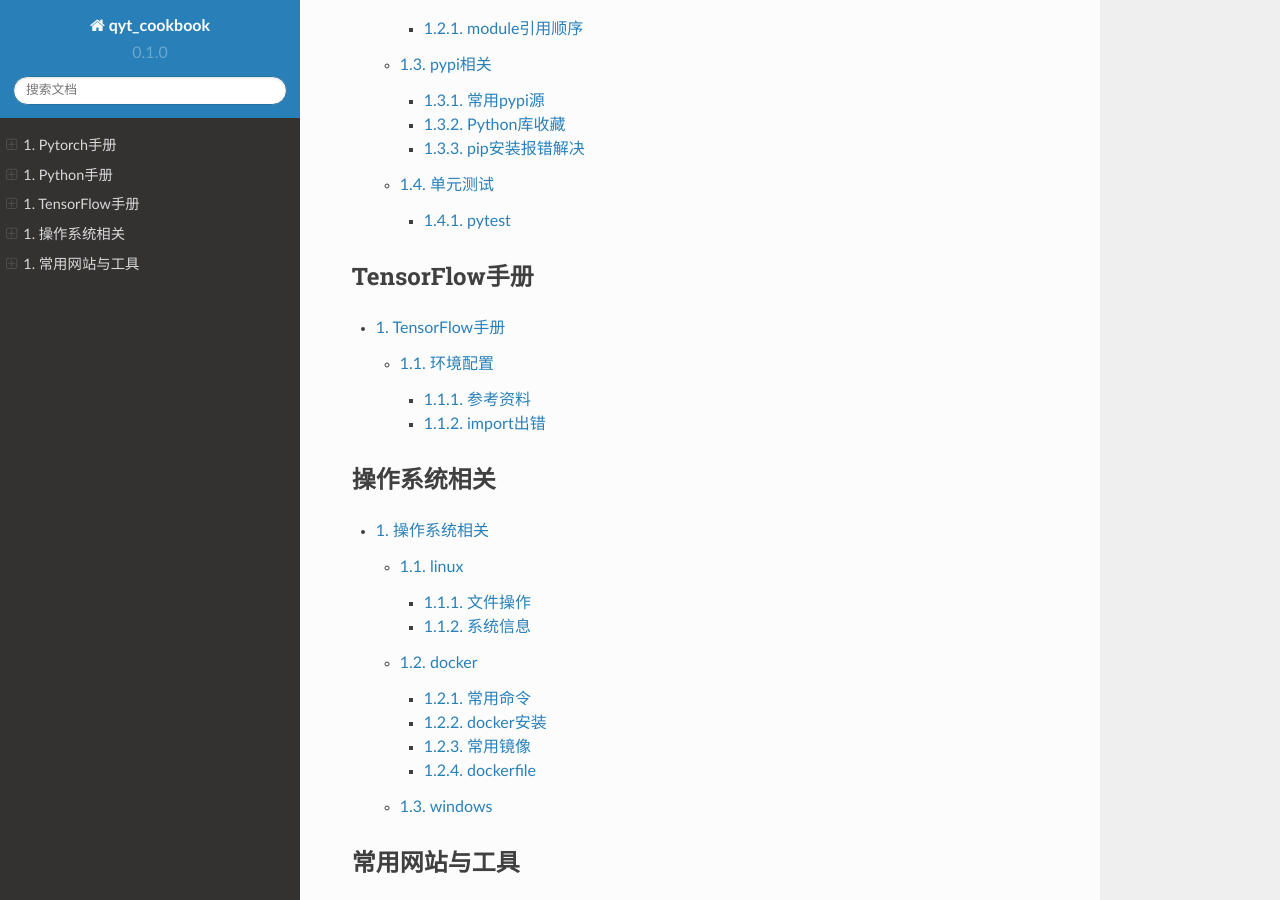
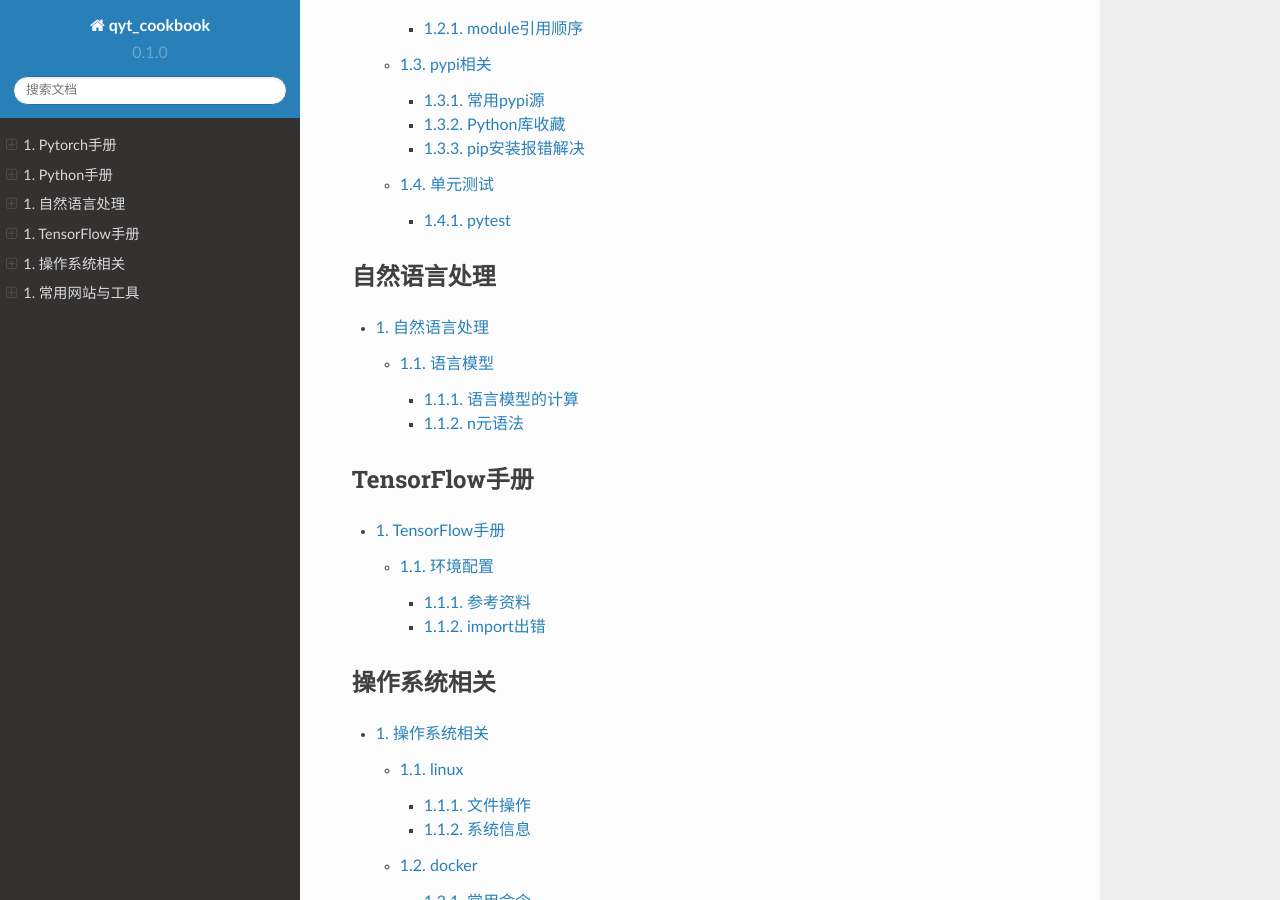
Before and after one commit to q759729997/qyt_cookbook, a Sphinx documentation site: the page built from qyt_cookbook/source/index.rst, in a window 1280 px wide and 900 px high, scrolled down 1706 px. Built offline with Sphinx 7.4.7 and the Read the Docs theme 2.0.0, drawn with Linux system fonts in a browser that asks for light colours.

Commit message:
语言模型（language model）

```diff
--- a/qyt_cookbook/source/index.rst
+++ b/qyt_cookbook/source/index.rst
@@ -23,6 +23,15 @@
    :numbered:
 
    Python手册 </python/index>
+
+自然语言处理
+----------------
+
+.. toctree::
+   :maxdepth: 3
+   :numbered:
+
+   自然语言处理 </nlp/index>
 
 TensorFlow手册
 ----------------
--- /dev/null
+++ b/qyt_cookbook/source/nlp/index.rst
@@ -0,0 +1,10 @@
+.. Pytorch手册
+
+========================================
+Python手册
+========================================
+
+.. toctree::
+   :maxdepth: 2
+
+   语言模型 </nlp/language_model>
--- /dev/null
+++ b/qyt_cookbook/source/nlp/language_model.rst
@@ -0,0 +1,53 @@
+==================
+语言模型
+==================
+
+- 语言模型（language model）是自然语言处理的重要技术。
+- 自然语言处理中最常见的数据是文本数据。我们可以把一段自然语言文本看作一段离散的时间序列。假设一段长度为 :math:`T` 的文本中的词依次为 :math:`w_1, w_2, \ldots, w_T` ，那么在离散的时间序列中， :math:`w_t` （ :math:`1 \leq t \leq T` ）可看作在时间步（time step） :math:`t` 的输出或标签。给定一个长度为 :math:`T` 的词的序列 :math:`w_1, w_2, \ldots, w_T` ，语言模型将计算该序列的概率：
+
+.. math::
+
+	P(w_1, w_2, \ldots, w_T)
+
+- 语言模型可用于提升语音识别和机器翻译的性能。例如，在语音识别中，给定一段“厨房里食油用完了”的语音，有可能会输出“厨房里食油用完了”和“厨房里石油用完了”这两个读音完全一样的文本序列。如果语言模型判断出前者的概率大于后者的概率，我们就可以根据相同读音的语音输出“厨房里食油用完了”的文本序列。在机器翻译中，如果对英文“you go first”逐词翻译成中文的话，可能得到“你走先”“你先走”等排列方式的文本序列。如果语言模型判断出“你先走”的概率大于其他排列方式的文本序列的概率，我们就可以把“you go first”翻译成“你先走”。
+
+语言模型的计算
+######################
+
+- 假设序列 :math:`w_1, w_2, \ldots, w_T` 中的每个词是依次生成的，我们有
+
+.. math::
+
+	P(w_1, w_2, \ldots, w_T) = \prod_{t=1}^T P(w_t \mid w_1, \ldots, w_{t-1})
+
+- 例如，一段含有4个词的文本序列的概率
+
+.. math::
+
+	P(w_1, w_2, w_3, w_4) =  P(w_1) P(w_2 \mid w_1) P(w_3 \mid w_1, w_2) P(w_4 \mid w_1, w_2, w_3)
+
+- 为了计算语言模型，我们需要计算词的概率，以及一个词在给定前几个词的情况下的条件概率，即语言模型参数。设训练数据集为一个大型文本语料库，如维基百科的所有条目。词的概率可以通过该词在训练数据集中的相对词频来计算。例如， :math:`P(w_1)` 可以计算为 :math:`w_1` 在训练数据集中的词频（词出现的次数）与训练数据集的总词数之比。因此，根据条件概率定义，一个词在给定前几个词的情况下的条件概率也可以通过训练数据集中的相对词频计算。例如， :math:`P(w_2 \mid w_1)` 可以计算为 :math:`w_1, w_2` 两词相邻的频率与 :math:`w_1` 词频的比值，因为该比值即 :math:`P(w_1, w_2)` 与 :math:`P(w_1)` 之比；而 :math:`P(w_3 \mid w_1, w_2)` 同理可以计算为 :math:`w_1` 、 :math:`w_2` 和 :math:`w_3` 三词相邻的频率与 :math:`w_1` 和 :math:`w_2` 两词相邻的频率的比值。以此类推。
+
+n元语法
+######################
+
+-  :math:`N` 元语法是基于 :math:`n-1` 阶马尔可夫链的概率语言模型，其中 :math:`n` 权衡了计算复杂度和模型准确性。
+- 当序列长度增加时，计算和存储多个词共同出现的概率的复杂度会呈指数级增加。 :math:`n` 元语法通过马尔可夫假设（虽然并不一定成立）简化了语言模型的计算。这里的 **马尔可夫假设** 是指一个词的出现只与前面 :math:`n` 个词相关，即 :math:`n` 阶马尔可夫链（Markov chain of order  :math:`n` ）。如果 :math:`n=1` ，那么有 :math:`P(w_3 \mid w_1, w_2) = P(w_3 \mid w_2)` 。如果基于 :math:`n-1` 阶马尔可夫链，我们可以将语言模型改写为
+
+.. math::
+
+	P(w_1, w_2, \ldots, w_T) \approx \prod_{t=1}^T P(w_t \mid w_{t-(n-1)}, \ldots, w_{t-1})
+
+
+- 以上也叫 :math:`n` 元语法（ :math:`n` -grams）。它是基于 :math:`n - 1` 阶马尔可夫链的概率语言模型。当 :math:`n` 分别为1、2和3时，我们将其分别称作一元语法（unigram）、二元语法（bigram）和三元语法（trigram）。例如，长度为4的序列 :math:`w_1, w_2, w_3, w_4` 在一元语法、二元语法和三元语法中的概率分别为
+
+.. math::
+
+	\begin{aligned}
+	P(w_1, w_2, w_3, w_4) &=  P(w_1) P(w_2) P(w_3) P(w_4) ,\\
+	P(w_1, w_2, w_3, w_4) &=  P(w_1) P(w_2 \mid w_1) P(w_3 \mid w_2) P(w_4 \mid w_3) ,\\
+	P(w_1, w_2, w_3, w_4) &=  P(w_1) P(w_2 \mid w_1) P(w_3 \mid w_1, w_2) P(w_4 \mid w_2, w_3) .
+	\end{aligned}
+
+
+- 当 :math:`n` 较小时， :math:`n` 元语法往往并不准确。例如，在一元语法中，由三个词组成的句子“你走先”和“你先走”的概率是一样的。然而，当 :math:`n` 较大时， :math:`n` 元语法需要计算并存储大量的词频和多词相邻频率。
--- a/qyt_cookbook/source/pytorch/cnnModels.rst
+++ b/qyt_cookbook/source/pytorch/cnnModels.rst
@@ -359,7 +359,7 @@
 
 - 在实践中，添加过多的层后训练误差往往不降反升。针对这一问题，何恺明等人提出了残差网络（ResNet）。它在2015年的ImageNet图像识别挑战赛夺魁，并深刻影响了后来的深度神经网络的设计。
 - 残差块通过 **跨层的数据通道** 从而能够训练出有效的深度神经网络。
-- **残差块** 如下图所示，设输入为 :math:`\boldsymbol{x}` 。假设我们希望学出的理想映射为 :math:`f(\boldsymbol{x})` ，从而作为下图上方激活函数的输入。左图虚线框中的部分需要直接拟合出该映射 :math:`f(\boldsymbol{x})` ，而右图虚线框中的部分则需要拟合出有关恒等映射的残差映射 :math:`f(\boldsymbol{x})-\boldsymbol{x}` 。残差映射在实际中往往更容易优化。以本节开头提到的恒等映射作为我们希望学出的理想映射 :math:`f(\boldsymbol{x})` 。我们只需将下图中右图虚线框内上方的加权运算（如仿射）的权重和偏差参数学成0，那么 :math:`f(\boldsymbol{x})` 即为恒等映射。实际中，当理想映射 :math:`f(\boldsymbol{x})$极接近于恒等映射时，残差映射也易于捕捉恒等映射的细微波动。下图右图也是ResNet的基础块，即残差块（residual block）。在残差块中，输入可通过跨层的数据线路更快地向前传播。
+- **残差块** 如下图所示，设输入为 :math:`\boldsymbol{x}` 。假设我们希望学出的理想映射为 :math:`f(\boldsymbol{x})` ，从而作为下图上方激活函数的输入。左图虚线框中的部分需要直接拟合出该映射 :math:`f(\boldsymbol{x})` ，而右图虚线框中的部分则需要拟合出有关恒等映射的残差映射 :math:`f(\boldsymbol{x})-\boldsymbol{x}` 。残差映射在实际中往往更容易优化。以本节开头提到的恒等映射作为我们希望学出的理想映射 :math:`f(\boldsymbol{x})` 。我们只需将下图中右图虚线框内上方的加权运算（如仿射）的权重和偏差参数学成0，那么 :math:`f(\boldsymbol{x})` 即为恒等映射。实际中，当理想映射 :math:`f(\boldsymbol{x})` 极接近于恒等映射时，残差映射也易于捕捉恒等映射的细微波动。下图右图也是ResNet的基础块，即残差块（residual block）。在残差块中，输入可通过跨层的数据线路更快地向前传播。
 
 .. image:: ./cnnModels.assets/resnet_block_20200325224906.png
     :alt:
```
